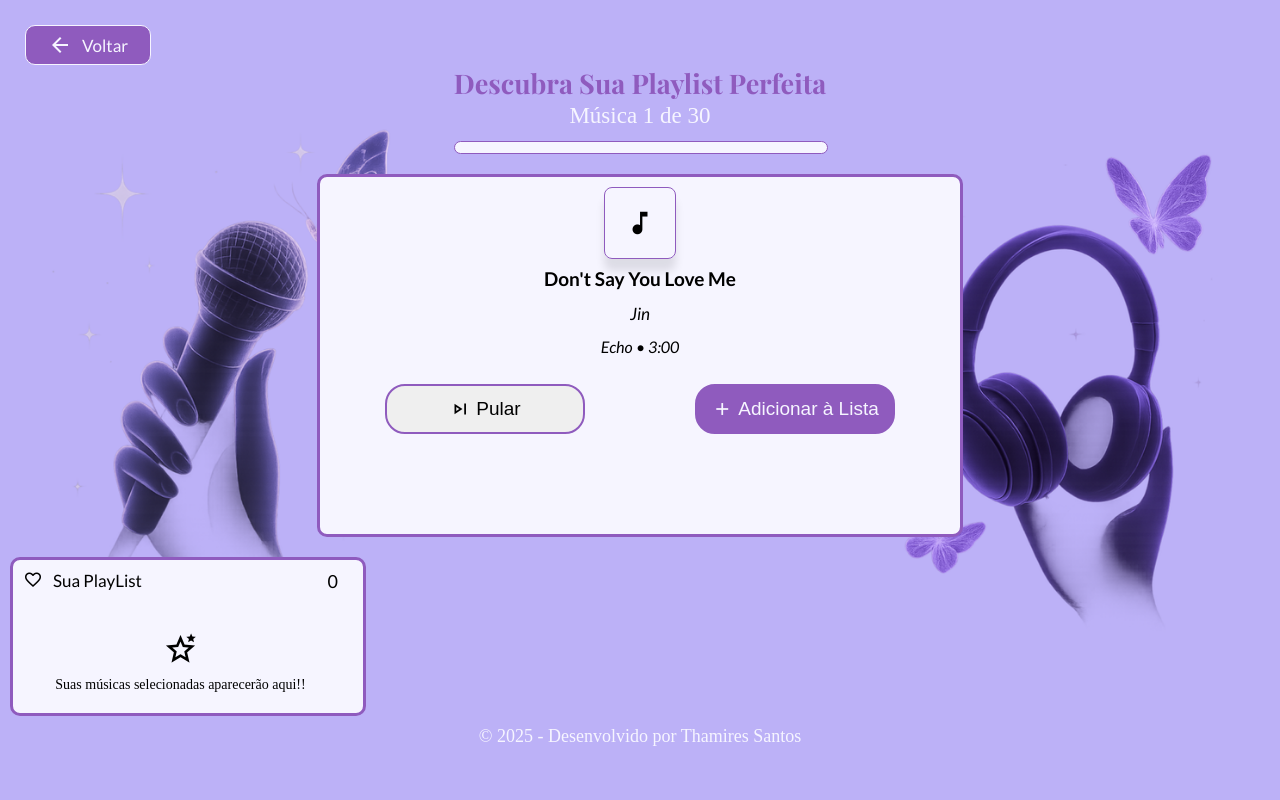
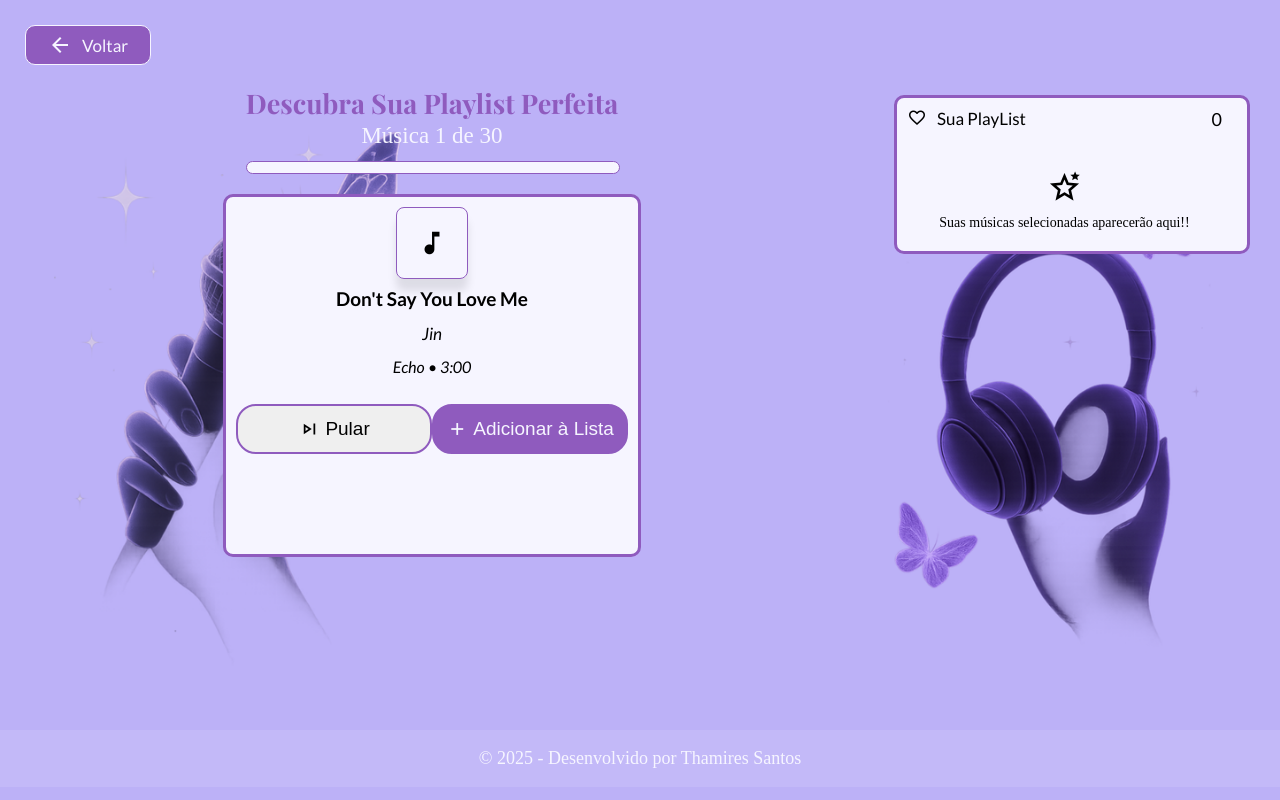
Before and after one commit to thamiresantos/listen-and-list, a plain HTML site: page principal.html in a window 1280 px wide. Drawn offline with nearby package versions, Linux system fonts and the light colour scheme; a web font is replaced by a local one.

Commit message:
refactor: Ajusta estrutura e organiza containers HTML
Renomeia div 'conteudo-principal' para  'main-container'

Adiciona div 'agrupamento-geral' para melhor organização do layout.

Atualiza o caminho do link para a pagina de login

```diff
--- a/principal.html
+++ b/principal.html
@@ -11,10 +11,11 @@
 </head>
 <body>
     <!--Botão voltar tela inicial-->
-    <a href="login.html"  class="btn-voltar" aria-label="Voltar para tela inicial">  <span class="material-symbols-outlined">arrow_back</span>Voltar</a>
+    <a href="index.html"  class="btn-voltar" aria-label="Voltar para tela inicial">  <span class="material-symbols-outlined">arrow_back</span>Voltar</a>
 
     <!--Sessão Principal-->
-    <main class="conteudo-principal">
+    <main class="main-container">
+        <div class="agrupamento-geral">
             <div class="container-informacoes">
                 <h1 class="titulo">Descubra Sua Playlist Perfeita</h1>
                 <p id="quantidade-musicas-selecionadas"> Música 1 de 30 </p>
@@ -23,6 +24,7 @@
                 </div>
             </div>
             <!-- cards com as músicas-->
+
             <section class="container-musicas" id="container-musicas">
                 <div class="card-musica" id="card-musica">
                     <span class="material-symbols-outlined icon-musica">music_note</span>
@@ -44,7 +46,7 @@
                     <button id="btn-finalizar">Finalizar Playlist?</button>
                 </div>
             </section>
-
+        </div>
         <!--Playlist do usuario-->
         <section id="section-playlist" class="container-musicas">
            <div id="container-playlist">
@@ -63,7 +65,7 @@
         </section>
     </main>
 
-    <footer>
+    <footer class="rodape">
         <p class="informacao-rodape">© 2025 - Desenvolvido por  <a href="https://github.com/thamiresantos" target="_blank"  rel="noopener noreferrer"> Thamires Santos</a></p>
    </footer>
 
```
Lines whose indentation alone changed are shown as unchanged.
